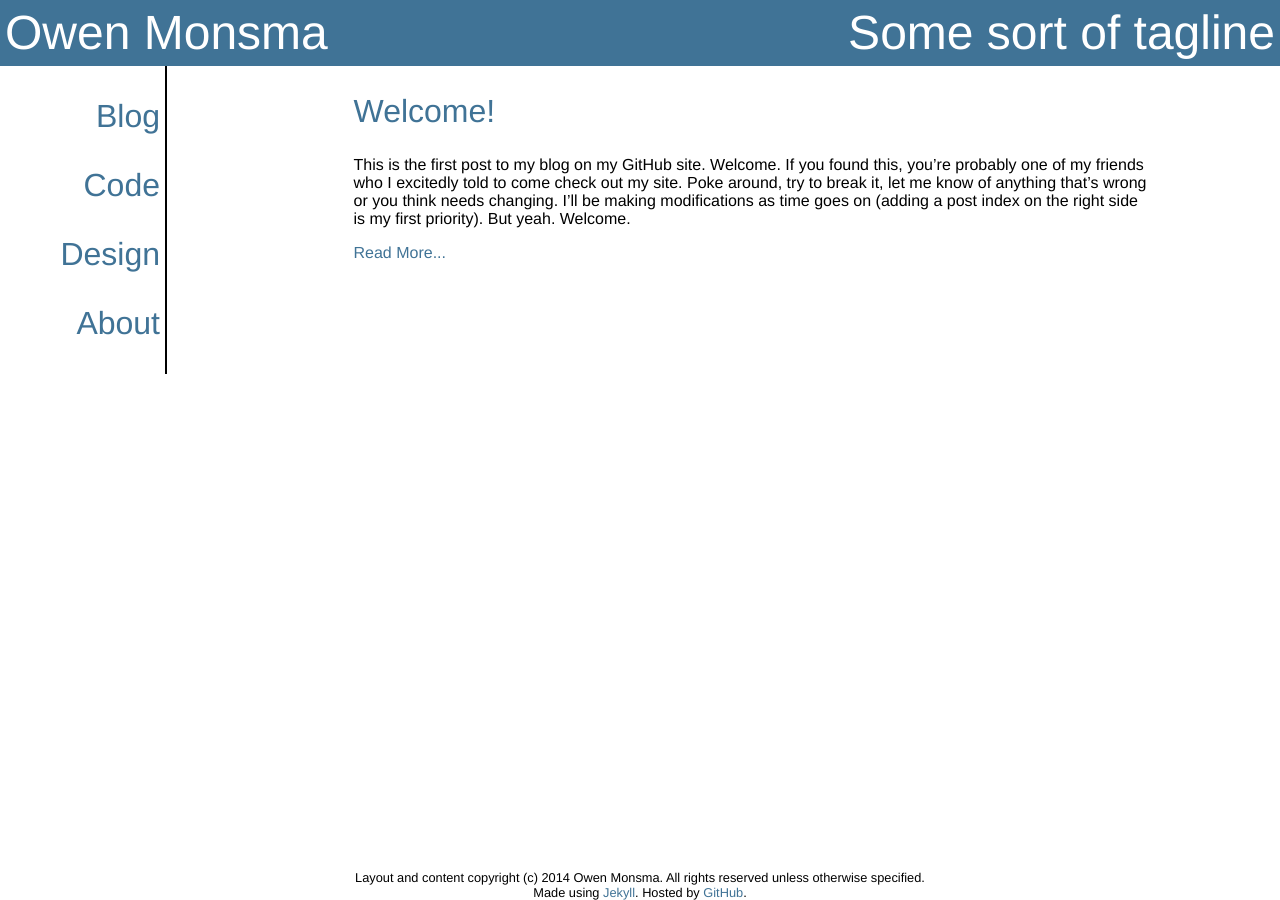
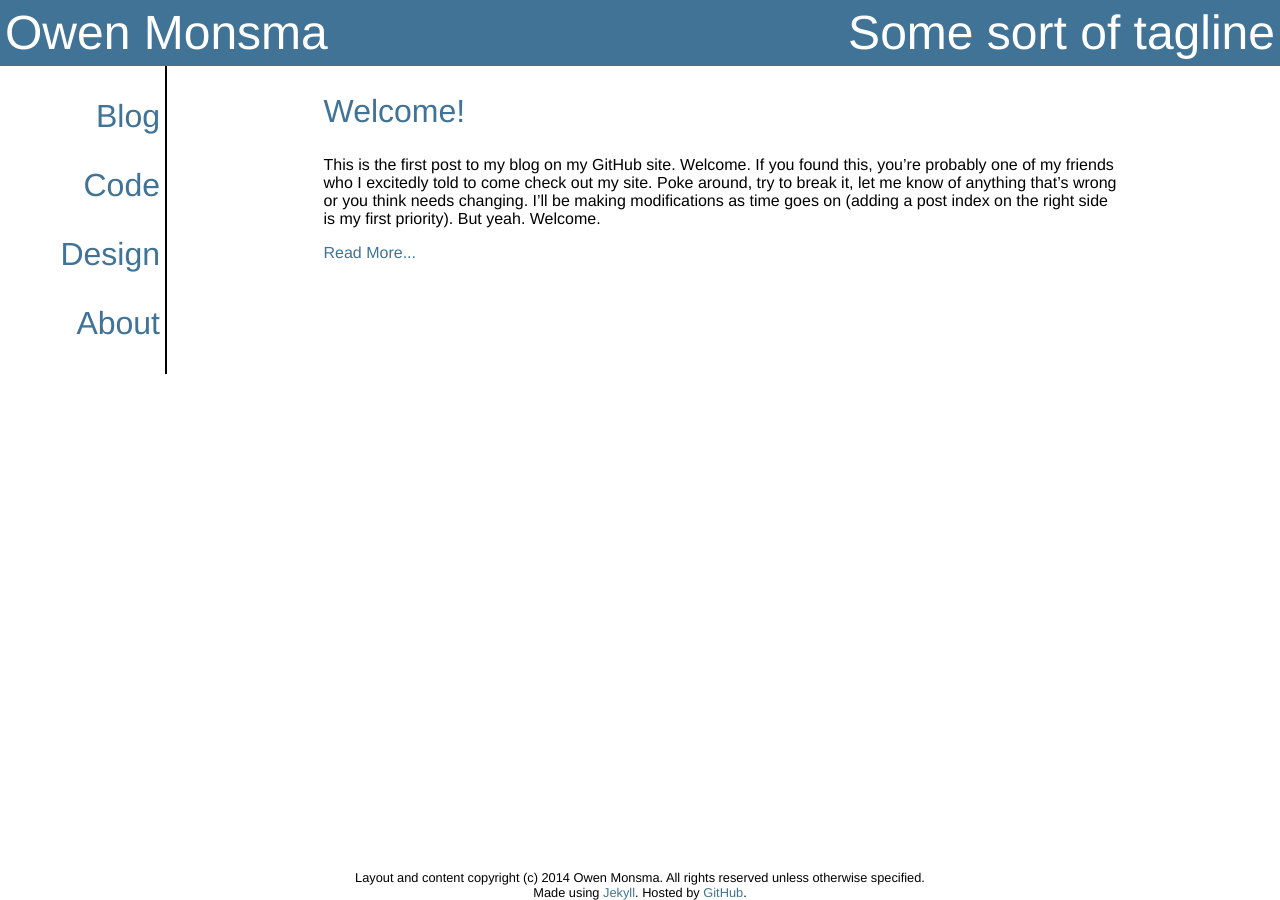
Before and after one commit to darkfire613/darkfire613.github.io, a Jekyll site: the page built from index.html, in a window 1280 px wide. Built offline with Jekyll 4.4.1, drawn with Linux system fonts in a browser that asks for light colours.

Commit message:
even more.

```diff
--- a/css/main.css
+++ b/css/main.css
@@ -71,7 +71,7 @@
 
 #content{
   margin: 0;
-  padding:0 0 0 60px;
+  padding:0 5em 0 5em;
   overflow: hidden;
 
 }
```
